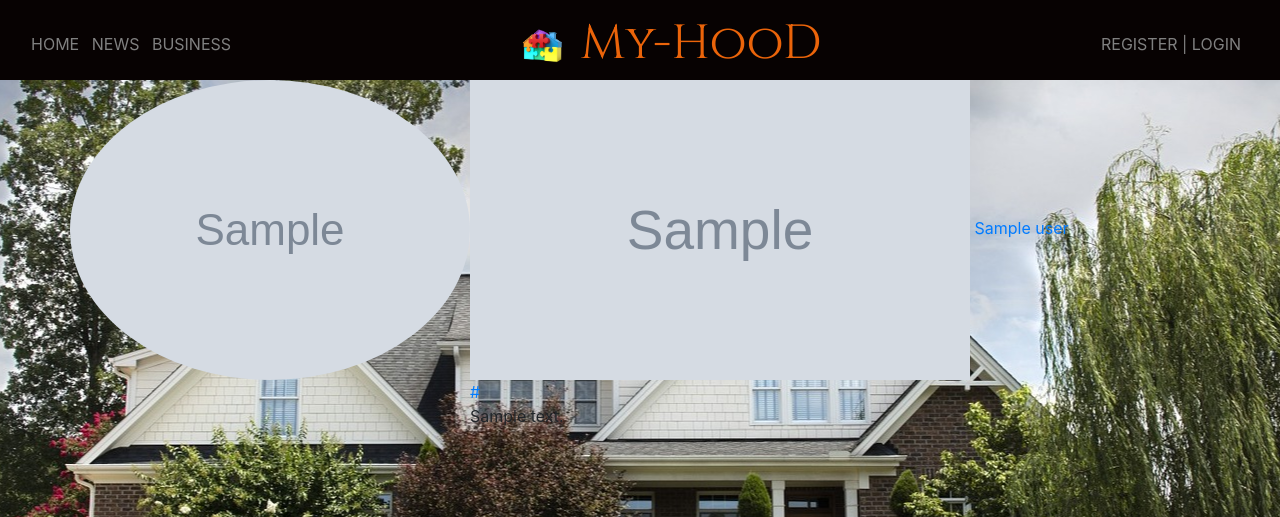
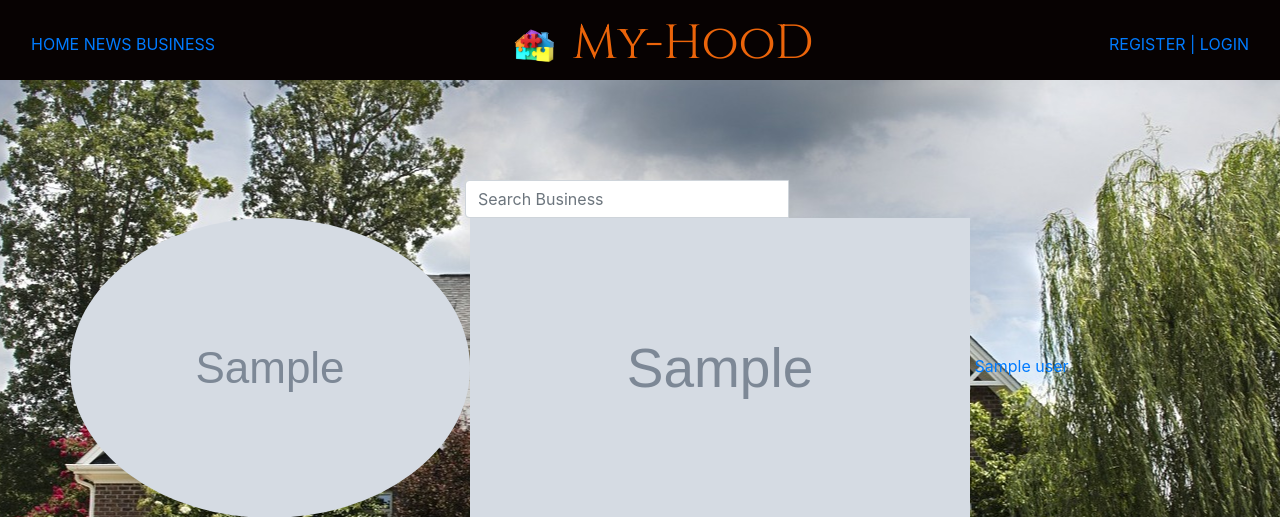
Before and after one commit to LeoAmby/MyHOOD, a Django app: template hood/templates/index.html in a window 1280 px wide. Shown: the top 517 px of the page. Run offline with Django 3.2, Linux system fonts and the light colour scheme; the template is opened without the code that fills it: most values are stand-ins (such as "Sample title", 1, 10 or a date in 2020); grey boxes marked "Sample" are stand-in pictures; some libraries are stand-ins or nearby versions; some web fonts are replaced.

Commit message:
created a search bar for businesses

```diff
--- a/hood/templates/index.html
+++ b/hood/templates/index.html
@@ -5,6 +5,20 @@
 
 <div class="container">
 <div class="row">
+    <div class="col-md-4"></div>
+    <div class="col-md-4">
+
+            <form class="navbar-form" role="search" action="#">
+
+                    <div class="input-group">
+                      <input type="text" class="form-control" placeholder="Search Business" name="article">
+                      <div class="input-group-btn">
+                        <button class="btn btn-default" type="submit"><i class="glyphicon glyphicon-search"></i></button>
+                      </div>
+                    </div>
+
+                  </form>
+    </div>
         {%for business in businesses %}
     <article class="media content-section">
         <img class="rounded-circle article-img" src="{{project.user.profile.image}}">
--- a/hood/urls.py
+++ b/hood/urls.py
@@ -8,5 +8,7 @@
 urlpatterns = [
     path('', views.index, name="index"),
     path('profile', views.profile, name="profile"),
+]
 
-]
+
+    # path('search/', views.search_results, name='search_results')
--- a/static/css/styles.css
+++ b/static/css/styles.css
@@ -14,6 +14,12 @@
     height:80px;
 
 }
+
+.navbar-form  {
+    margin-top:100px;
+}
+
+.
 
 nav a{
     color:grey;
```
Also changed, not shown: hood/models.py (+5 -2 lines).
